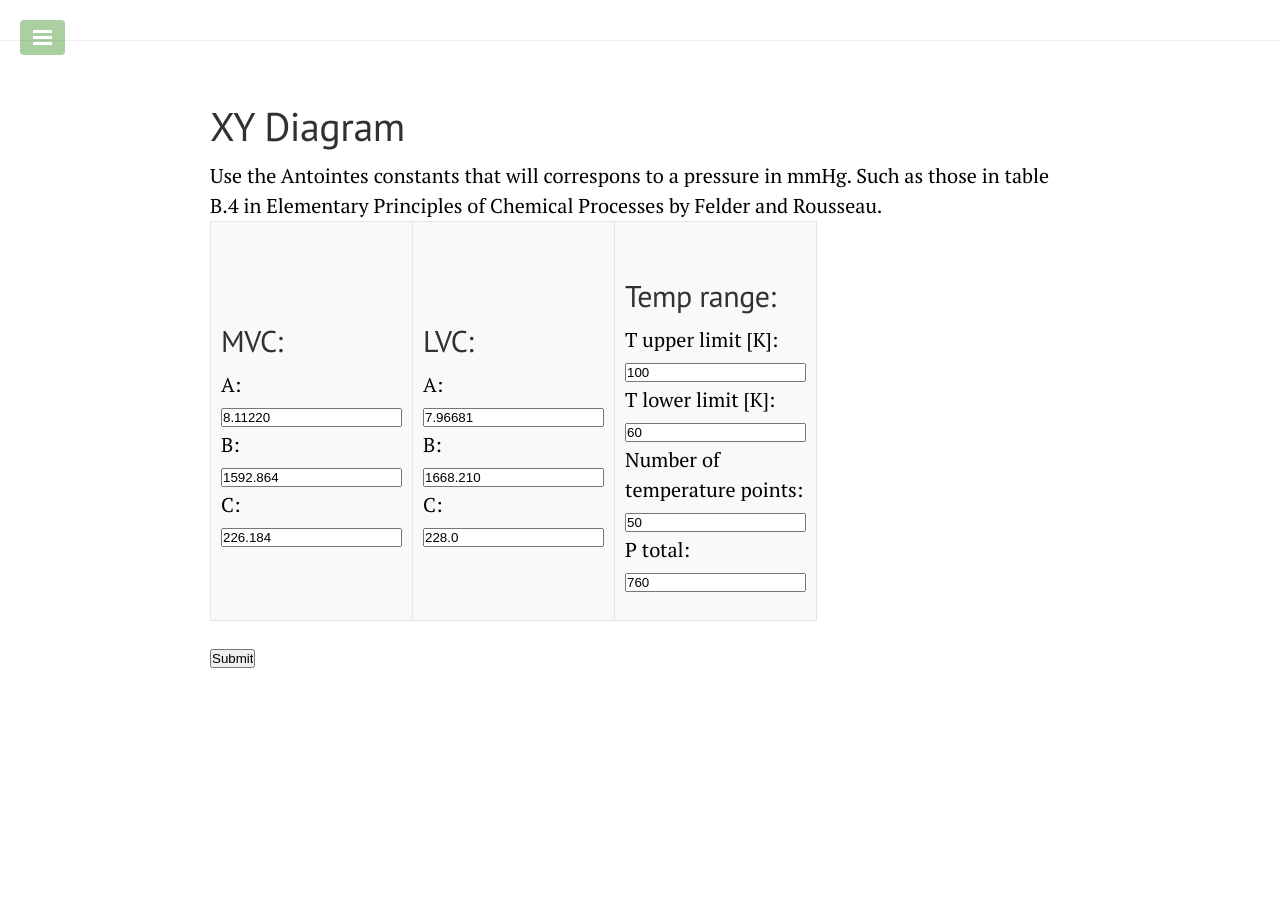
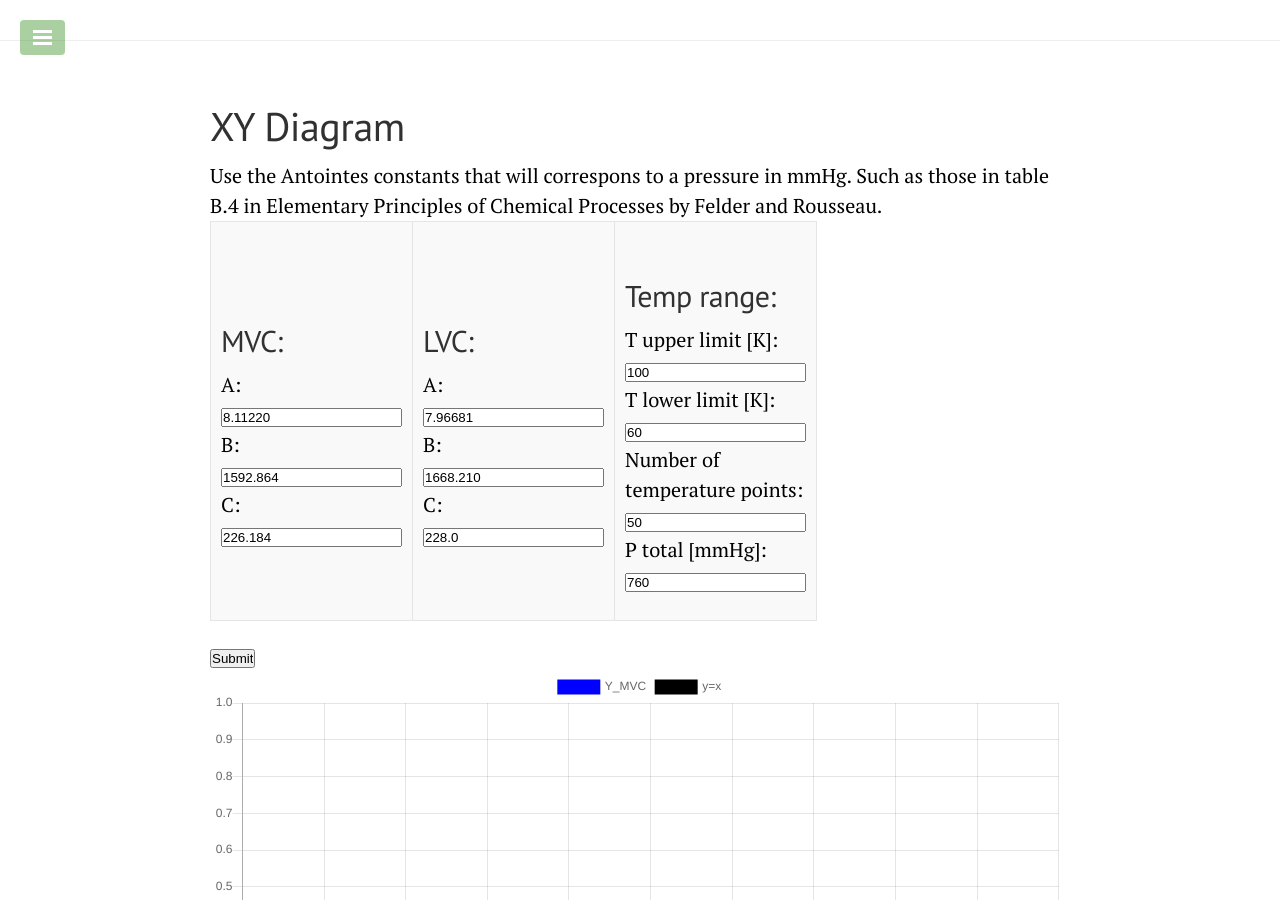
Before and after one commit to AnthonyA28/AnthonyA28.github.io, a Jekyll site: the page built from _posts/2020-01-19-VLE.md, in a window 1280 px wide and 900 px high. Built offline with Jekyll 4.4.1, drawn with Linux system fonts in a browser that asks for light colours; nearby versions of some CDN libraries; some of the changed lines change nothing that is shown.

Commit message:
fixed buggy chart

```diff
--- a/_posts/2020-01-19-VLE.md
+++ b/_posts/2020-01-19-VLE.md
@@ -43,7 +43,7 @@
         T upper limit [K]: <input type="text" id="T_UL" value="100"><br>
         T lower limit [K]: <input type="text" id="T_LL" value="60"><br>
         Number of temperature points: <input type="text" id="points" value="50"><br>
-        P total: <input type="text" id="P_total" value="760"><br>
+        P total [mmHg]: <input type="text" id="P_total" value="760"><br>
     </p>
 </td>
 
@@ -59,6 +59,38 @@
 
 <script type="text/javascript">
 
+var xypoints = [];
+let chart = new Chart(document.getElementById("chart"), {
+    type: 'scatter',
+    data: {
+        datasets: [{
+            label: 'Y_MVC',
+            data: xypoints,
+            fill: false,
+            pointBackgroundColor: 'rgba(0, 0, 255, 0.5)',
+            pointBorderColor: 'rgba(0, 0, 255, 0)',
+            backgroundColor: 'rgba(0, 0, 255, 1)',
+            borderColor: 'rgba(0, 0, 255, 1)'
+        },
+        {
+            label: 'y=x',
+            data: [{x:0,y:0},{x:1,y:1}],
+            fill: false,
+            pointBackgroundColor: 'rgba(0, 0, 0, 0.0)',
+            pointBorderColor: 'rgba(0, 0, 0, 0)',
+            backgroundColor: 'rgba(0, 0, 0, 1)',
+            borderColor: 'rgba(0, 0, 0, 1)'
+        }],
+    },
+    options: {
+        scales: {
+            xAxes: [{
+                type: 'linear',
+                position: 'bottom'
+            }]
+        }
+    }
+});
 
 function addData(chart, label, data) {
     chart.data.labels.push(label);
@@ -113,7 +145,7 @@
     let Y_MVC = 0;
     let Y_LVC = 0;
 
-    var xypoints = [];
+    xypoints = [];
 
     let T = T_UL;
     let step = (T_UL-T_LL)/points;
@@ -143,31 +175,39 @@
 
 
 
-    let chart = new Chart(document.getElementById("chart"), {
-    type: 'scatter',
-    data: {
-        datasets: [{
-            label: 'Y_MVC',
-            data: xypoints,
-            fill: false,},
-            {
-            label: 'y=x',
-            data: [{x:0,y:0},{x:1,y:1}],
-            fill: false
-        }],
-    },
-    options: {
-        scales: {
-            xAxes: [{
-                type: 'linear',
-                position: 'bottom'
-            }]
+    chart = new Chart(document.getElementById("chart"), {
+        type: 'scatter',
+        data: {
+            datasets:
+            [
+                {
+                    label: 'Y_MVC',
+                    data: xypoints,
+                    fill: false,
+                    pointBackgroundColor: 'rgba(0, 0, 255, 0.5)',
+                    pointBorderColor: 'rgba(0, 0, 255, 0)',
+                    backgroundColor: 'rgba(0, 0, 255, 1)',
+                    borderColor: 'rgba(0, 0, 255, 1)'
+                },
+                {
+                    label: 'y=x',
+                    data: [{x:0,y:0},{x:1,y:1}],
+                    fill: false,
+                    pointBackgroundColor: 'rgba(0, 0, 0, 0.0)',
+                    pointBorderColor: 'rgba(0, 0, 0, 0)',
+                    backgroundColor: 'rgba(0, 0, 0, 1)',
+                    borderColor: 'rgba(0, 0, 0, 1)'
+                }
+            ],
+        },
+        options: {
+            scales: {
+                xAxes: [{
+                    type: 'linear',
+                    position: 'bottom'
+                }]
+            }
         }
-    }
-});
-
-
-
-
+    });
 }
 </script>
```
